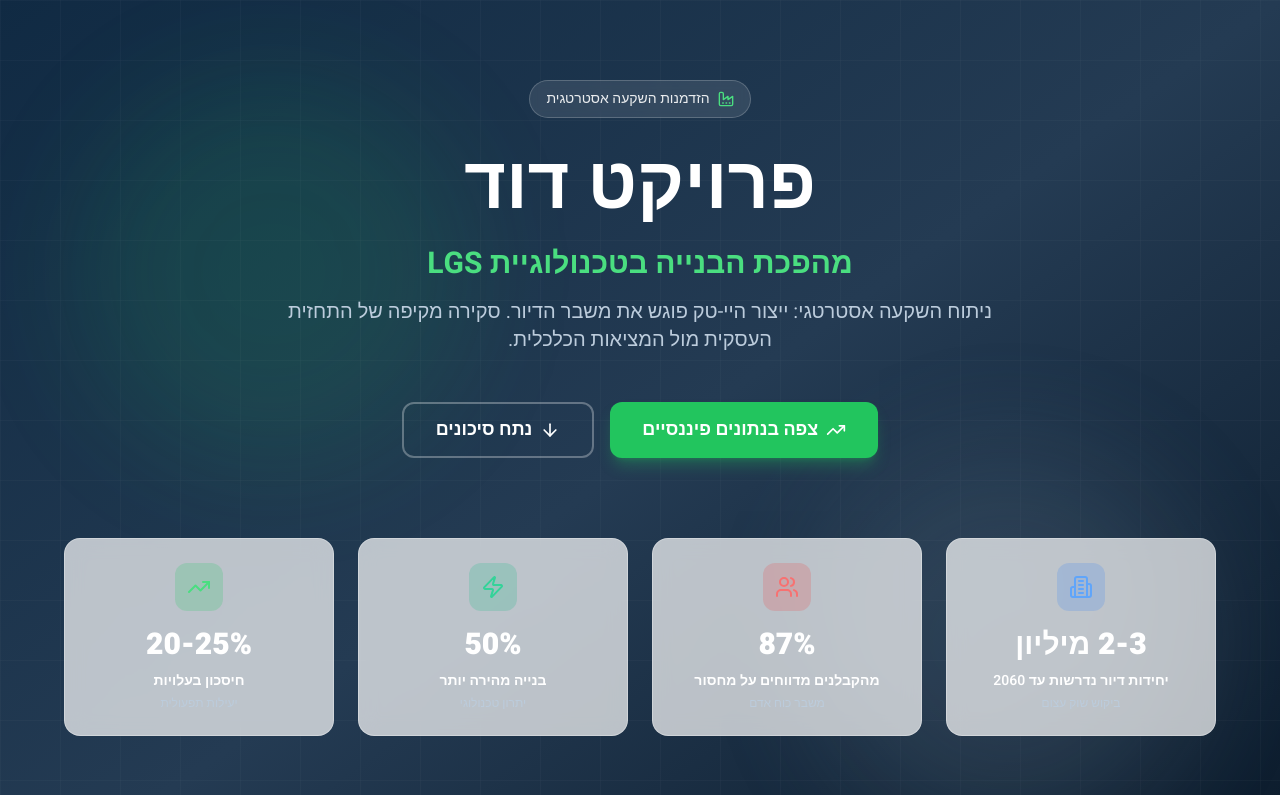
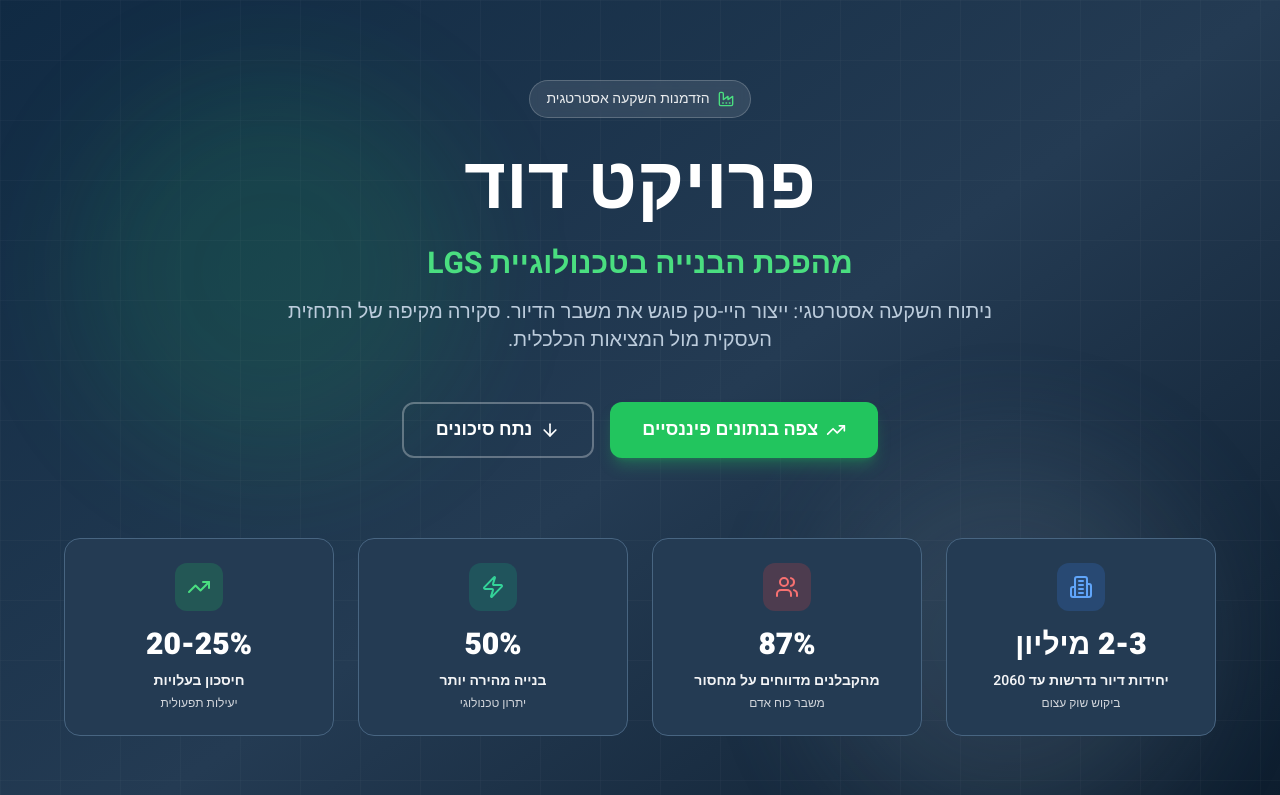
Before and after one commit to cea2025/david, a Next.js app: page / in a window 1280 px wide. Shown: the top 795 px of the page. Built offline with nearby package versions, Linux system fonts and the light colour scheme.

Commit message:
Fix: Stats cards text visibility - solid dark background

```diff
--- a/components/HeroSection.tsx
+++ b/components/HeroSection.tsx
@@ -3,7 +3,6 @@
 import React from 'react'
 import { Building2, Users, Zap, TrendingUp, ArrowDown, Factory } from 'lucide-react'
 import { Button } from './ui/button'
-import { Card, CardContent } from './ui/card'
 
 const stats = [
   {
@@ -113,28 +112,26 @@ export function HeroSection({ onViewFinancials, onAnalyzeRisks }: HeroSectionPro
         {/* Stats Grid */}
         <div className="grid grid-cols-1 md:grid-cols-2 lg:grid-cols-4 gap-6 max-w-6xl mx-auto">
           {stats.map((stat, index) => (
-            <Card
+            <div
               key={stat.label}
-              variant="glass"
-              hover
-              className="animate-scale-in bg-navy-800/80 backdrop-blur-lg border-navy-600/50 hover:bg-navy-700/80"
+              className="animate-scale-in rounded-2xl bg-navy-800 border border-navy-600 hover:bg-navy-700 transition-all duration-300 hover:-translate-y-1 hover:shadow-xl cursor-pointer"
               style={{ animationDelay: `${(index + 4) * 100}ms` }}
             >
-              <CardContent className="p-6 text-center">
+              <div className="p-6 text-center">
                 <div className={`inline-flex p-3 rounded-xl ${stat.bgColor} mb-4`}>
                   <stat.icon className={`w-6 h-6 ${stat.color}`} />
                 </div>
                 <div className="text-3xl font-black text-white mb-2 count-up">
                   {stat.value}
                 </div>
-                <div className="text-sm font-semibold text-white mb-1">
+                <div className="text-sm font-semibold text-gray-100 mb-1">
                   {stat.label}
                 </div>
-                <div className="text-xs text-navy-200 font-medium">
+                <div className="text-xs text-gray-300 font-medium">
                   {stat.subtext}
                 </div>
-              </CardContent>
-            </Card>
+              </div>
+            </div>
           ))}
         </div>
 
```
